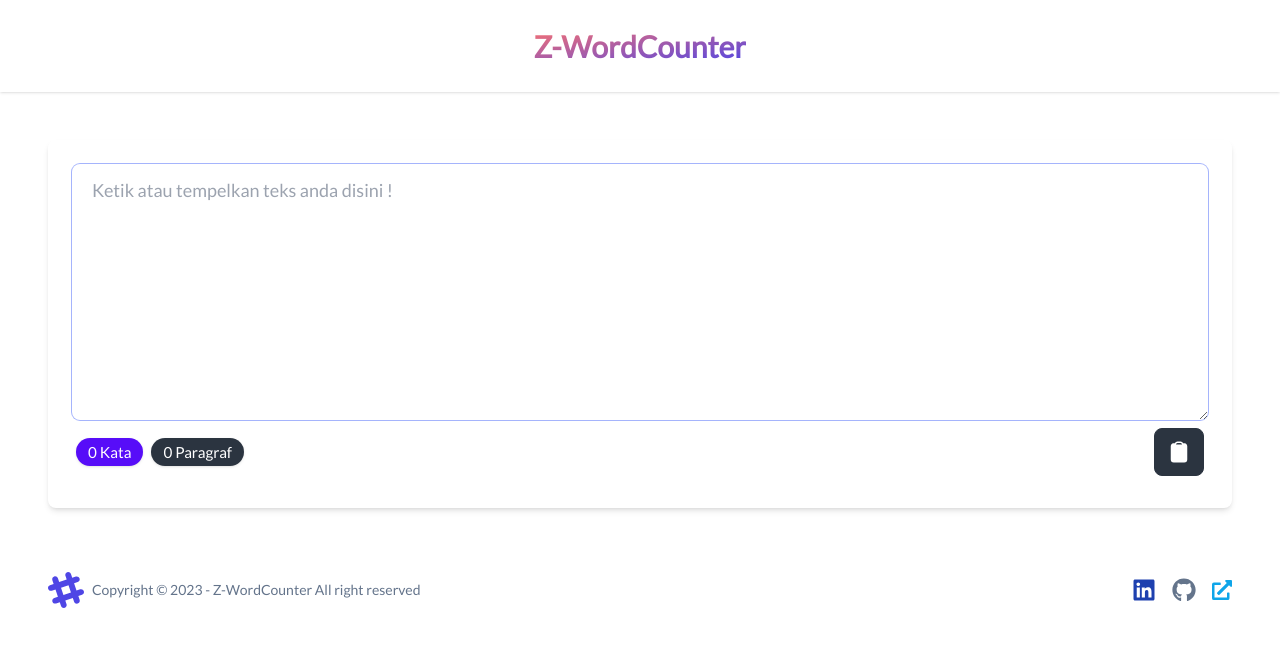
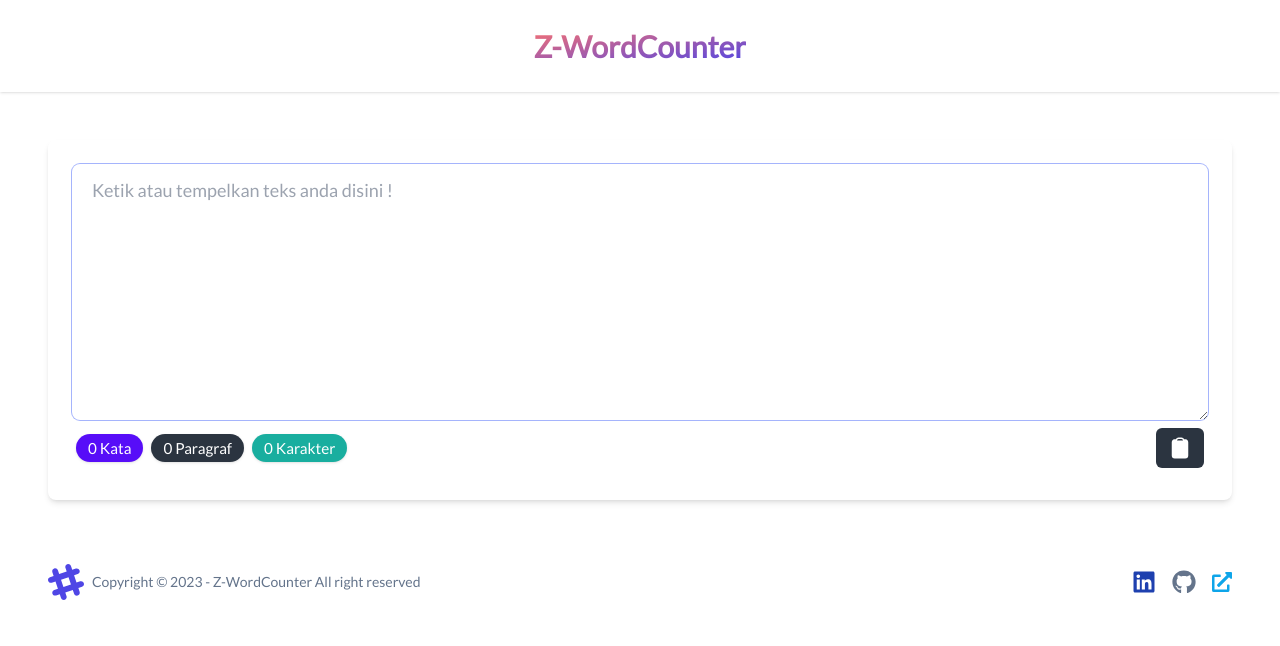
Before and after one commit to muhammaddariazzidane/WordCounter, a React (Vite) app: page / in a window 1280 px wide. Shown: the top 646 px of the page. Built offline with nearby package versions, Linux system fonts and the light colour scheme.

Commit message:
add count characte & alert, fix footer

```diff
--- a/src/App.jsx
+++ b/src/App.jsx
@@ -6,11 +6,13 @@ const WordCounter = React.lazy(() => import("./components/WordCounter"));
 
 export default function App() {
   const [jumlah, setJumlah] = useState(0);
+  const [jumlahKarakter, setJumlahKarakter] = useState(0);
 
-  const hitungKata = (event) => {
-    const inputText = event.target.value;
+  const hitungKata = (e) => {
+    const inputText = e.target.value;
     const jumlahKata = inputText.trim().split(/\s+/).filter(Boolean).length;
     setJumlah(jumlahKata);
+    setJumlahKarakter(inputText.length);
   };
 
   return (
@@ -18,7 +20,11 @@ export default function App() {
       <Suspense fallback={<Loading />}>
         <Navbar />
         <div className=" w-full py-12 px-3 lg:px-12">
-          <WordCounter jumlah={jumlah} hitungKata={hitungKata} />
+          <WordCounter
+            jumlah={jumlah}
+            jumlahKarakter={jumlahKarakter}
+            hitungKata={hitungKata}
+          />
         </div>
         <Footer />
       </Suspense>
--- /dev/null
+++ b/src/components/Alert.jsx
@@ -0,0 +1,13 @@
+import React from "react";
+
+export default function Alert() {
+  return (
+    <>
+      <div className="toast toast-top top-16 toast-center">
+        <div className="alert w-full alert-warning rounded-md">
+          <span>Masukan minimal 1 Karakter !</span>
+        </div>
+      </div>
+    </>
+  );
+}
--- a/src/components/Footer.jsx
+++ b/src/components/Footer.jsx
@@ -28,7 +28,10 @@ export default function Footer() {
         >
           <FaLinkedin className="w-6 h-6 text-blue-800" />
         </a>
-        <a href="https://github.com/muhammaddariazzidane" target="_blank">
+        <a
+          href="https://github.com/muhammaddariazzidane/WordCounter"
+          target="_blank"
+        >
           <FaGithub className="w-6 h-6 text-slate-500" />
         </a>
         <a href="https://dariaz-zidane.netlify.app/" target="_blank">
--- a/src/components/WordCounter.jsx
+++ b/src/components/WordCounter.jsx
@@ -1,41 +1,52 @@
 import React, { useState, useRef } from "react";
 import { ClipboardIcon, CheckIcon } from "@heroicons/react/24/solid";
+import Alert from "./Alert";
 
-export default function WordCounter({ hitungKata, jumlah }) {
+export default function WordCounter({ hitungKata, jumlah, jumlahKarakter }) {
   const [copied, setCopied] = useState(false);
+  const [notif, setNotif] = useState(false);
   const textareaRef = useRef();
 
   const copyToClipboard = () => {
+    console.log(jumlah);
+    if (jumlah == 0) {
+      setNotif(true);
+      setTimeout(() => {
+        setNotif(false);
+      }, 2000);
+    } else {
       textareaRef.current.select();
       document.execCommand("copy");
       setCopied(true);
       setTimeout(() => {
         setCopied(false);
       }, 3000);
+    }
   };
 
-  const hitungKataDanParagraf = (text) => {
+  const hitungHurufDanParagraf = (text) => {
     const paragraphs = text.trim().split(/\n+/).filter(Boolean);
     return {
       totalParagraphs: paragraphs.length,
     };
   };
 
-  const { totalParagraphs } = hitungKataDanParagraf(
+  const { totalParagraphs } = hitungHurufDanParagraf(
     textareaRef.current?.value || ""
   );
 
   return (
     <div className="form-control p-4 lg:p-6  rounded-lg shadow-md">
+      {notif && <Alert />}
       <textarea
         tabIndex={1}
         ref={textareaRef}
         autoFocus
-        onChange={hitungKata}
+        onKeyUp={hitungKata}
         className="textarea placeholder:text-lg placeholder: selection:bg-indigo-600 selection:text-white selection:rounded-lg p-5 py-3  border-0 ring-1 ring-indigo-200 focus:ring-indigo-300 focus:outline-none textarea-bordered h-64 text-lg"
         placeholder="Ketik atau tempelkan teks anda disini !"
       ></textarea>
-      <div className="label flex justify-between items-center ">
+      <div className="label flex justify-between md:items-center lg:items-center sm:items-center items-end  ">
         <div className="flex gap-2 flex-wrap">
           <span className="label-text-alt rounded-full p-1.5  shadow bg-primary px-3 text-white text-[.955rem]">
             {jumlah} Kata
@@ -43,12 +54,15 @@ export default function WordCounter({ hitungKata, jumlah }) {
           <span className="label-text-alt rounded-full p-1.5 shadow bg-neutral px-3 text-white text-[.955rem]">
             {totalParagraphs} Paragraf
           </span>
+          <span className="label-text-alt rounded-full p-1.5 shadow bg-accent-focus px-3 text-white text-[.955rem]">
+            {jumlahKarakter} Karakter
+          </span>
         </div>
         <div className="max-w-xs">
           <button
             type="button"
             title={copied ? "Success" : "Copy to clipboard"}
-            className={`btn px-3 ${
+            className={`p-1.5 lg:p-2 md:p-2 rounded-md lg:px-3 md:px-3 px-2 ${
               copied ? "btn-primary" : "btn-neutral"
             } flex ml-2`}
             onClick={copyToClipboard}
```
Lines whose indentation alone changed are shown as unchanged.
